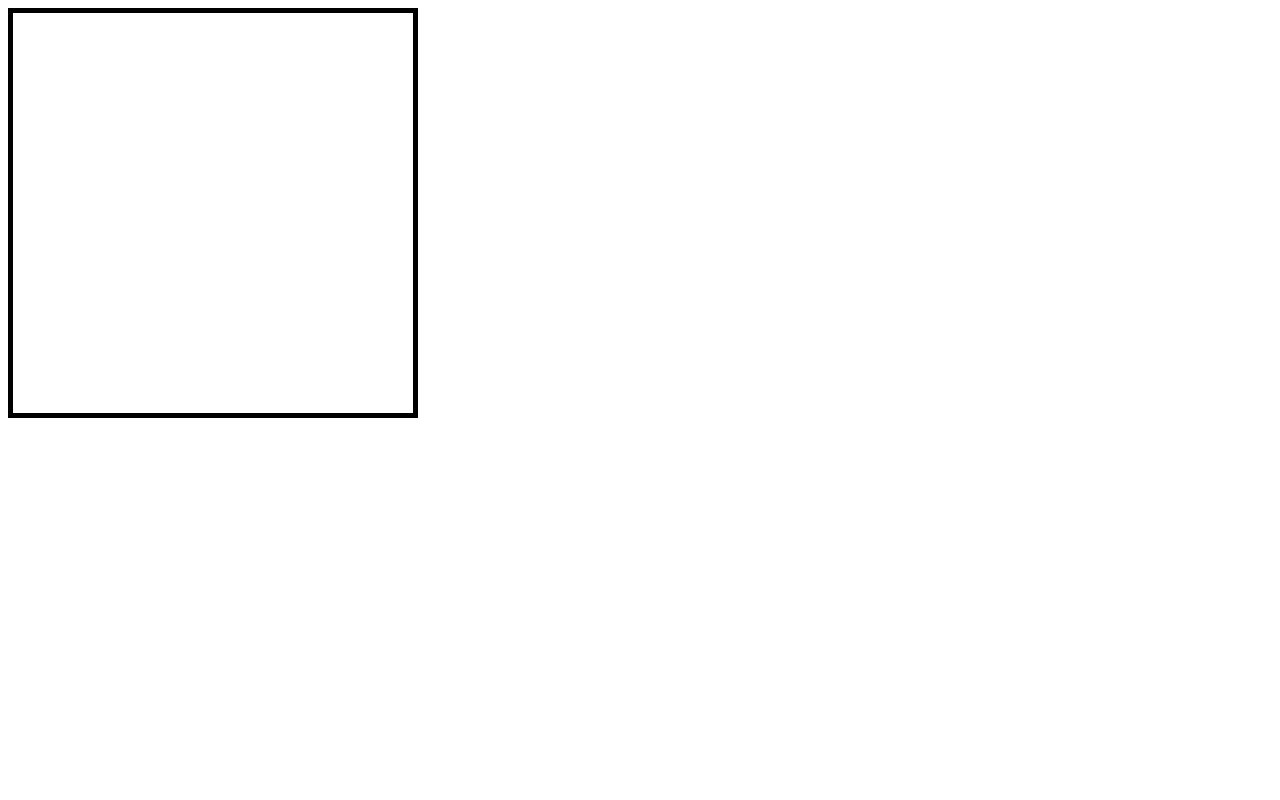
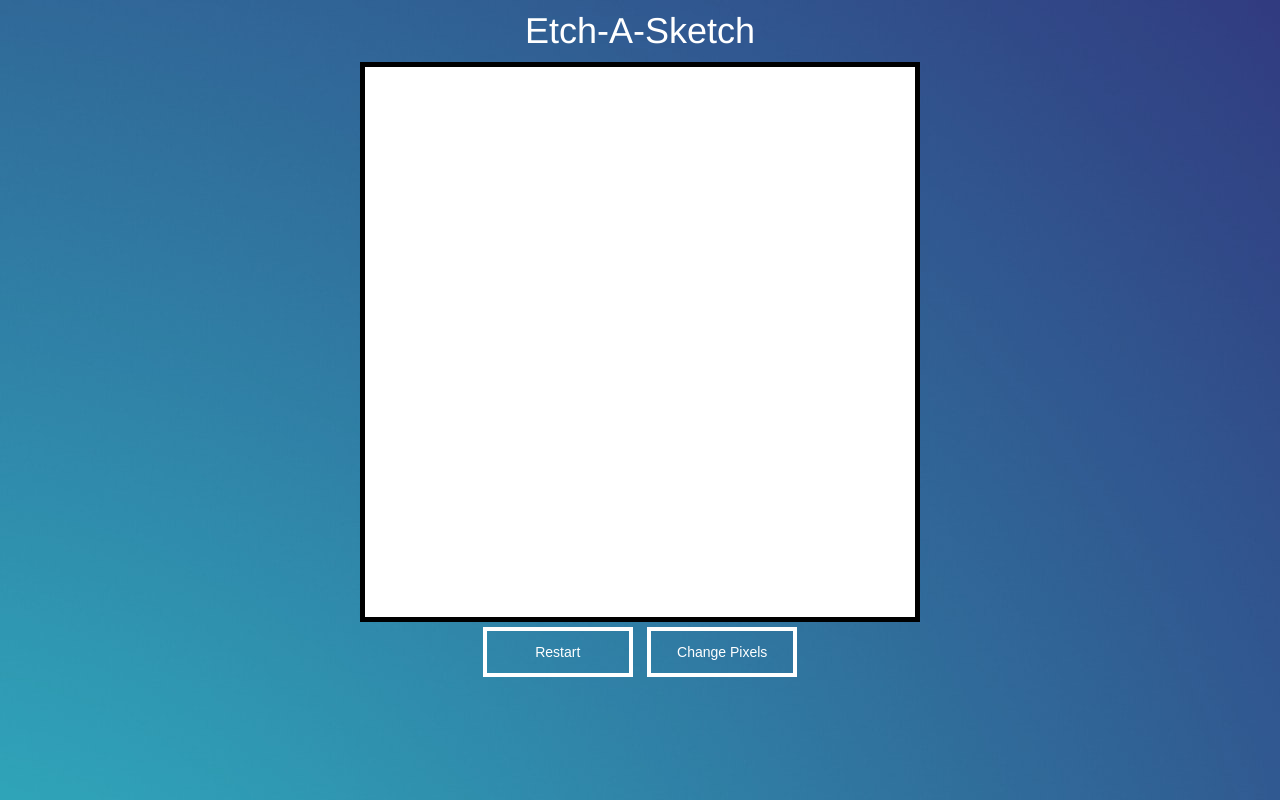
Before and after one commit to Arsalan56/etch-a-sketch, a plain HTML site: page main.html in a window 1280 px wide. Drawn offline with Linux system fonts and the light colour scheme.

Commit message:
Finish up UI and add buttons
The remaining parts of the UI are added, along with two buttons, which
have no function yet. One is meant to restart the grids, and the other
is supposed to let the user pick the pixel size.

```diff
--- a/code.js
+++ b/code.js
@@ -1,15 +1,17 @@
 const cont = document.querySelector('.cont');
-for (let i = 0; i < 4; i++) {
+function fillBox(pixels) {
+    for (let i = 0; i < pixels; i++) {
         let container = document.createElement('div');
         container.classList.toggle('container');
         cont.appendChild(container);
-    for (let i = 0; i < 4; i++) {
+        for (let i = 0; i < pixels; i++) {
             let sketch = document.createElement('div');
             sketch.classList.toggle('sketch');
             container.appendChild(sketch);
         }
     }
-
+}
+fillBox(16)
 
 let sketch = document.querySelectorAll('.sketch');
 sketch.forEach(box => box.addEventListener('mouseover', () => box.classList.add('active')));
--- a/main.html
+++ b/main.html
@@ -8,7 +8,11 @@
 </head>
 
 <body>
-    <div class="cont">
+    <h1>Etch-A-Sketch</h1>
+    <div class="cont"></div>
+    <div>
+        <button class="restart">Restart</button>
+        <button class="change">Change Pixels</button>
     </div>
 </body>
 </html>
--- a/style.css
+++ b/style.css
@@ -1,7 +1,19 @@
+body {
+    background: url('./background.jpg');
+    display: flex;
+    flex-direction: column;
+    align-items: center;
+    margin: 0px;
+    padding: 0px;
+    color: white;
+    font-family: Helvetica, sans-serif;
+
+}
+
 .cont {
     margin: 0px;
-    width: 400px;
-    height: 400px;
+    width: 550px;
+    height: 550px;
     display: flex;
     flex-direction: column;
     flex-grow: 1;
@@ -11,7 +23,6 @@
 .container {
     display: flex;
     flex-grow: 1;
-    justify-content: space-between;
 }
 
 .sketch {
@@ -21,3 +32,25 @@
 .active {
     background: black;
 }
+
+div > .container {
+    background: white;
+}
+
+h1 {
+    margin: 10px;
+    font-size: 36px;
+    font-weight: 500;
+
+}
+
+button {
+    margin: 5px;
+    width: 150px;
+    height: 50px;
+    background: none;
+    color: white;
+    border: 4px solid white;
+    font-size: 14px;
+    font-weight: 200;
+}
```
Also changed, not shown: background.jpg (added). Lines whose indentation alone changed are shown as unchanged.
